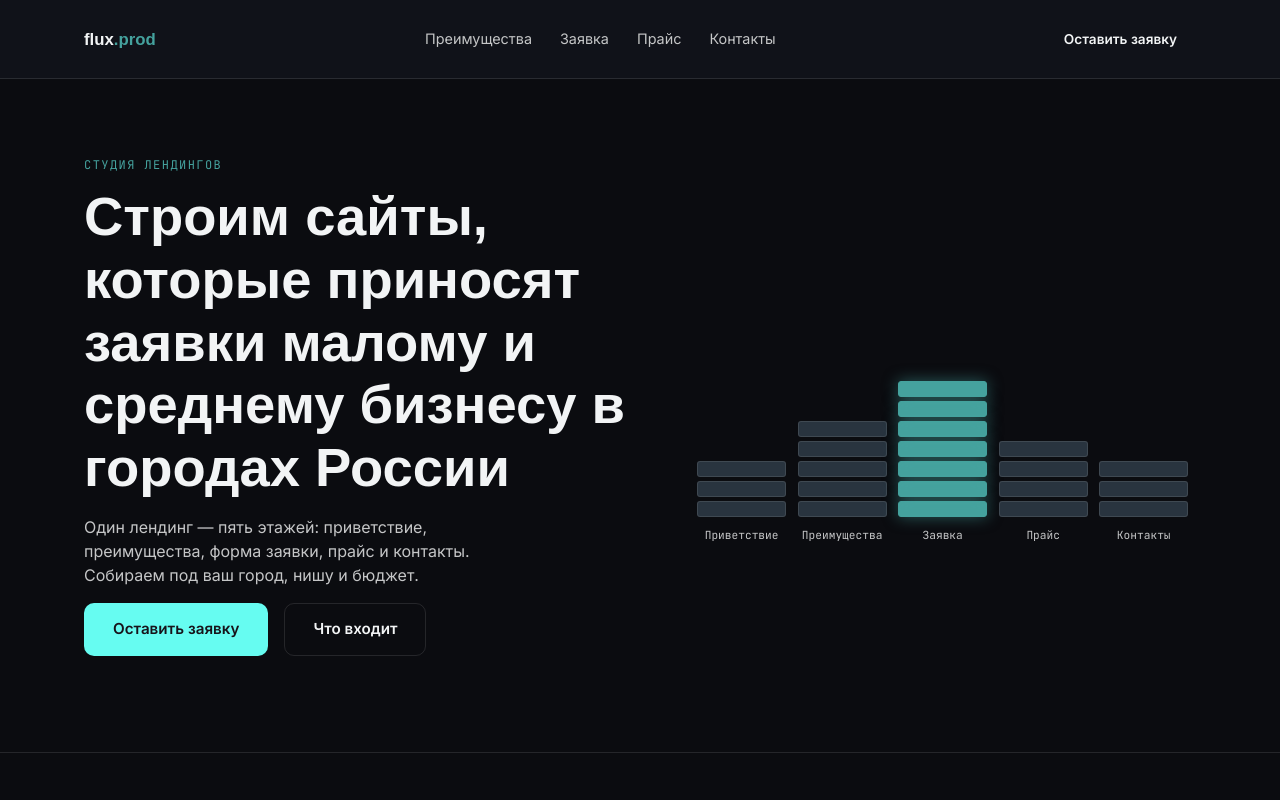
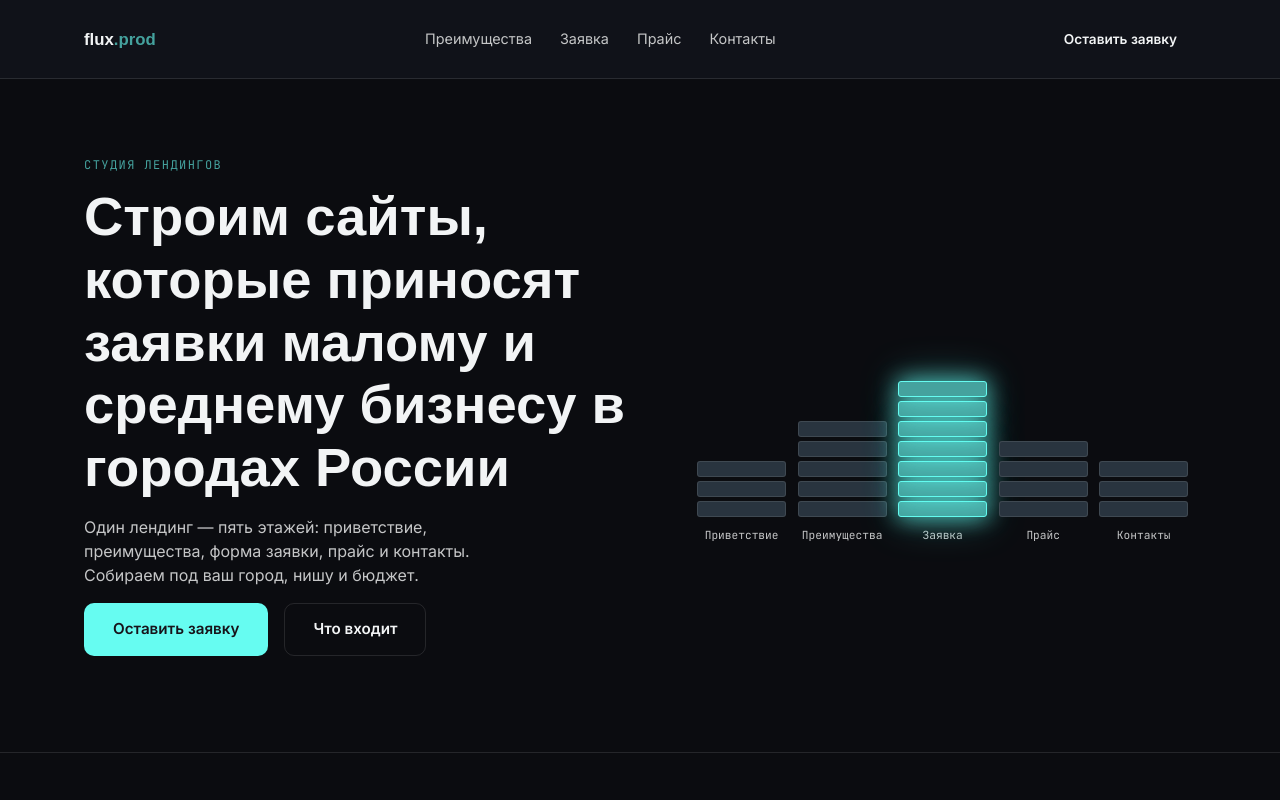
Before and after one commit to workhattdplay/segaeraergqrgqeerhergq4rgqertrXgvqe4rgq3erhbadgfadrg, a React (Vite) app: page / in a window 1280 px wide. Shown: the top 800 px of the page. Built offline with nearby package versions, Linux system fonts and the light colour scheme; a web font is replaced by a local one.

Commit message:
Add files via upload

```diff
--- a/src/index.css
+++ b/src/index.css
@@ -190,16 +190,16 @@ a { color: inherit; text-decoration: none; }
 
 .skyline__stack--signal .skyline__floor {
   background: var(--accent);
-  border-color: var(--accent);
-  box-shadow: 0 0 14px rgba(69, 162, 158, 0.5);
+  border-color: var(--accent-warm);
+  box-shadow: 0 0 22px rgba(102, 252, 241, 0.8), 0 0 40px rgba(102, 252, 241, 0.4);
   animation: rise 0.32s cubic-bezier(0.34, 1.56, 0.64, 1) both,
     pulse 2.4s ease-in-out 1.1s infinite;
   animation-delay: calc(var(--seq) * 0.113s), 1.1s;
 }
 
 @keyframes pulse {
-  0%, 100% { box-shadow: 0 0 14px rgba(69, 162, 158, 0.5); }
-  50% { box-shadow: 0 0 26px rgba(69, 162, 158, 0.85); }
+  0%, 100% { box-shadow: 0 0 22px rgba(102, 252, 241, 0.8), 0 0 40px rgba(102, 252, 241, 0.4); }
+  50% { box-shadow: 0 0 34px rgba(102, 252, 241, 1), 0 0 56px rgba(102, 252, 241, 0.6); }
 }
 
 .skyline__label {
```
